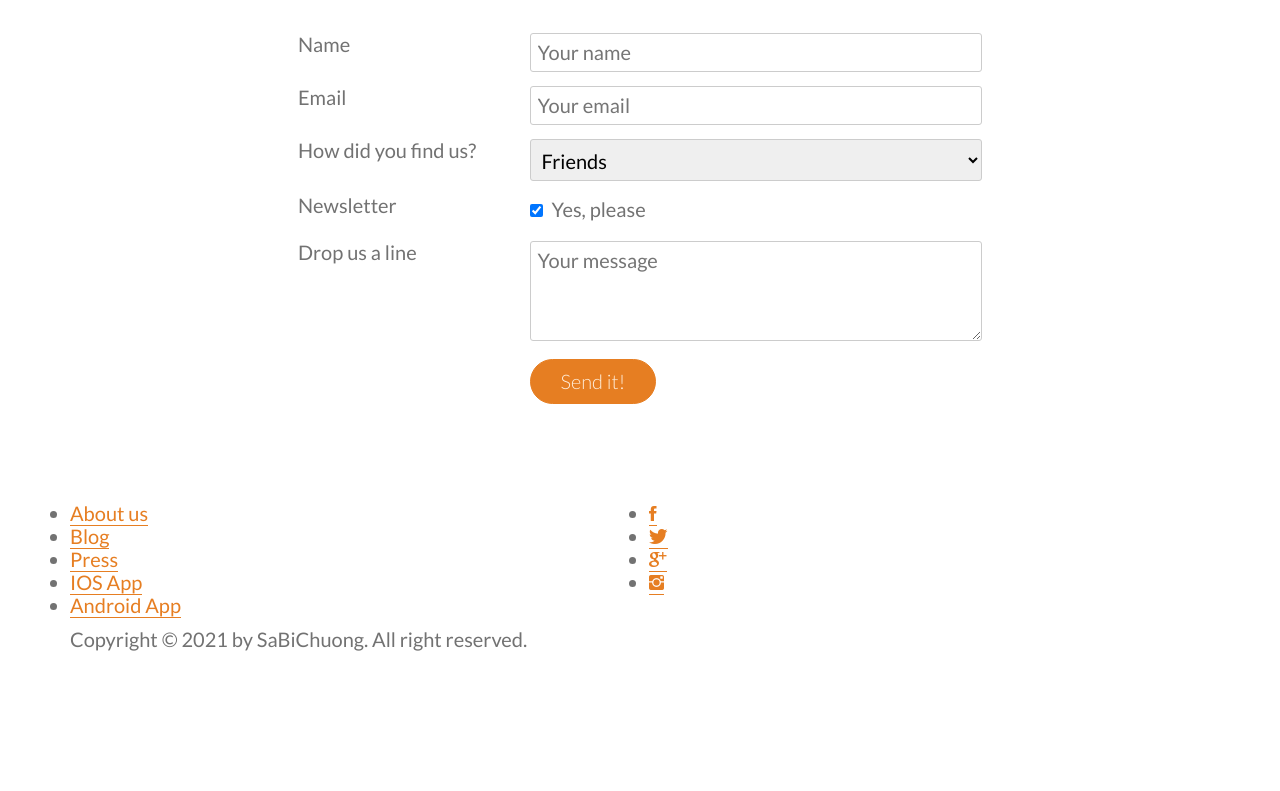
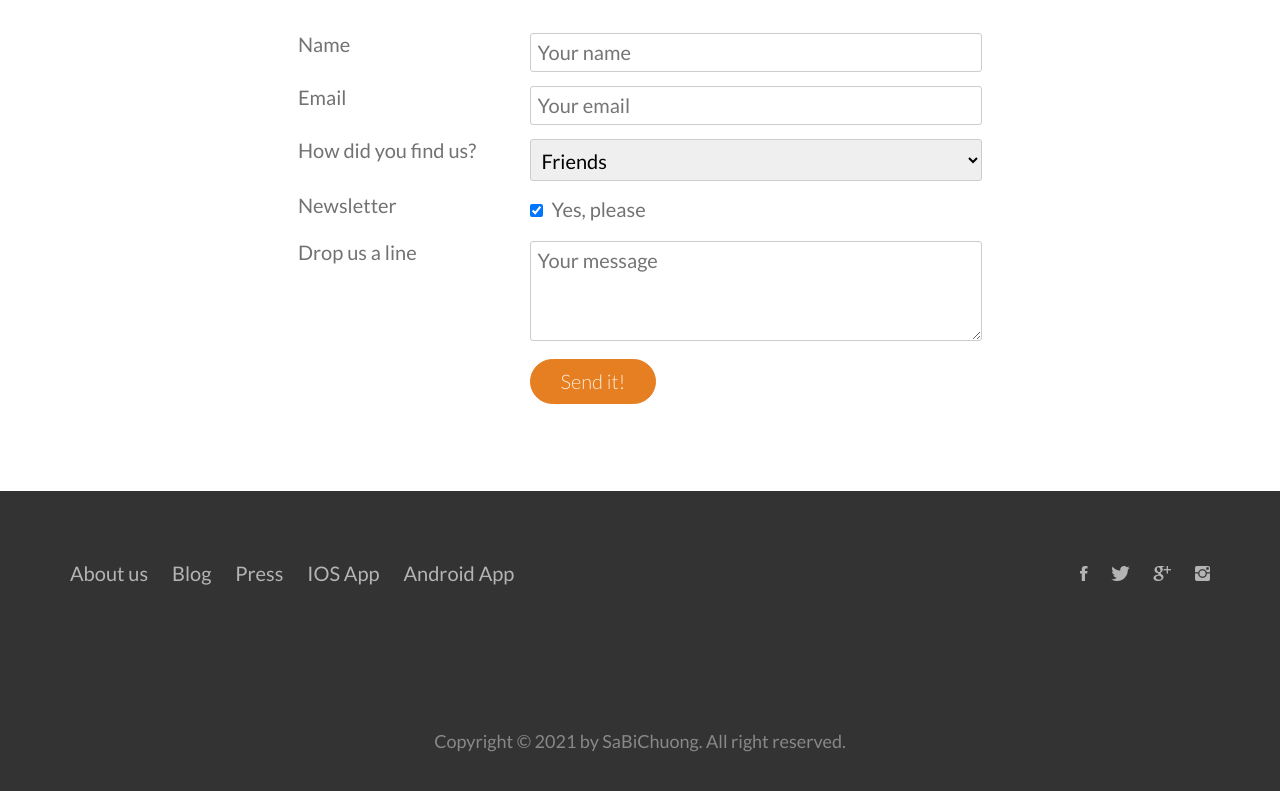
Before and after one commit to Pambao/SaBiChuong, a plain HTML site: page index.html in a window 1280 px wide. Shown: the part 4812-5603 px from the top of the page. Before the commit the page ends 5463 px from the top, so only its background shows below. Drawn offline with Linux system fonts and the light colour scheme; files whose address does not match are found by name.

Commit message:
barely finished

```diff
--- a/src/css/style.css
+++ b/src/css/style.css
@@ -528,3 +528,64 @@ input:focus,
 textarea:focus {
   outline: none;
 }
+
+/* --------------------------------------- */
+/* CONTACT FORM */
+/* --------------------------------------- */
+
+footer {
+  background-color: #333;
+  padding-top: 60px;
+}
+
+.footer-nav {
+  list-style: none;
+  float: left;
+}
+
+.social-link {
+  list-style: none;
+  float: right;
+}
+
+.footer-nav li,
+.social-link li {
+  display: inline-block;
+  margin-right: 20px;
+}
+
+.footer-nav li:last-child,
+.social-link li:last-child {
+  margin-right: 0;
+}
+
+.footer-nav li a:link,
+.footer-nav li a:visited,
+.social-link li a:link,
+.social-link li a:visited {
+  text-decoration: none;
+  border: 0;
+  color: rgb(180, 180, 180);
+  transition: all 0.5s;
+  align-items: auto;
+}
+
+.footer-nav li a:hover,
+.footer-nav li a:active,
+.social-link li a:hover,
+.social-link li a:active {
+  color: #cf6d17;
+  /* transition: 0.5s; */
+  font-size: 150%;
+}
+
+footer p {
+  color: #888;
+  text-align: center;
+  font-size: 90%;
+  margin-top: 30px;
+}
+
+footer .row {
+  height: 150px;
+}
```
Also changed, not shown: index.html (line endings or trailing spaces).
